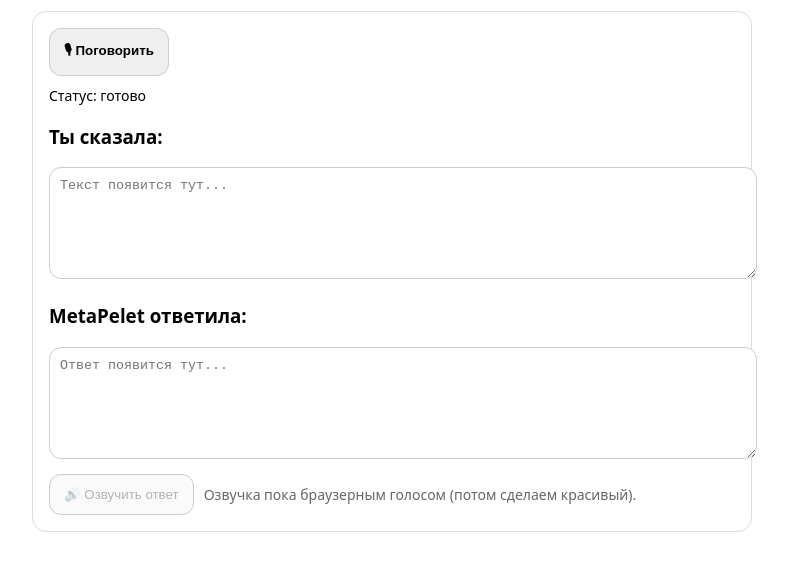
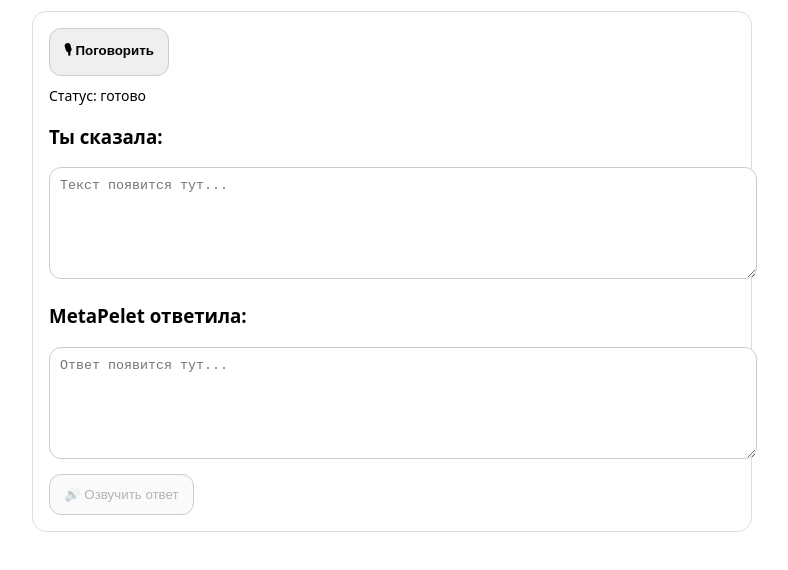
Before and after one commit to Kristina130276/metapelet-voice-page, a website: page index.html in a window 1280 px wide. Shown: the part 114-684 px from the top of the page, without its empty margins (248-1036 px from the left). Drawn offline with Linux system fonts and the light colour scheme.

Commit message:
Update index.html

```diff
--- a/index.html
+++ b/index.html
@@ -39,7 +39,7 @@
 
     <div class="row" style="margin-top:10px;">
       <button id="btnSpeak" disabled>🔊 Озвучить ответ</button>
-      <span class="muted">Озвучка пока браузерным голосом (потом сделаем красивый).</span>
+
     </div>
   </div>
 
```
